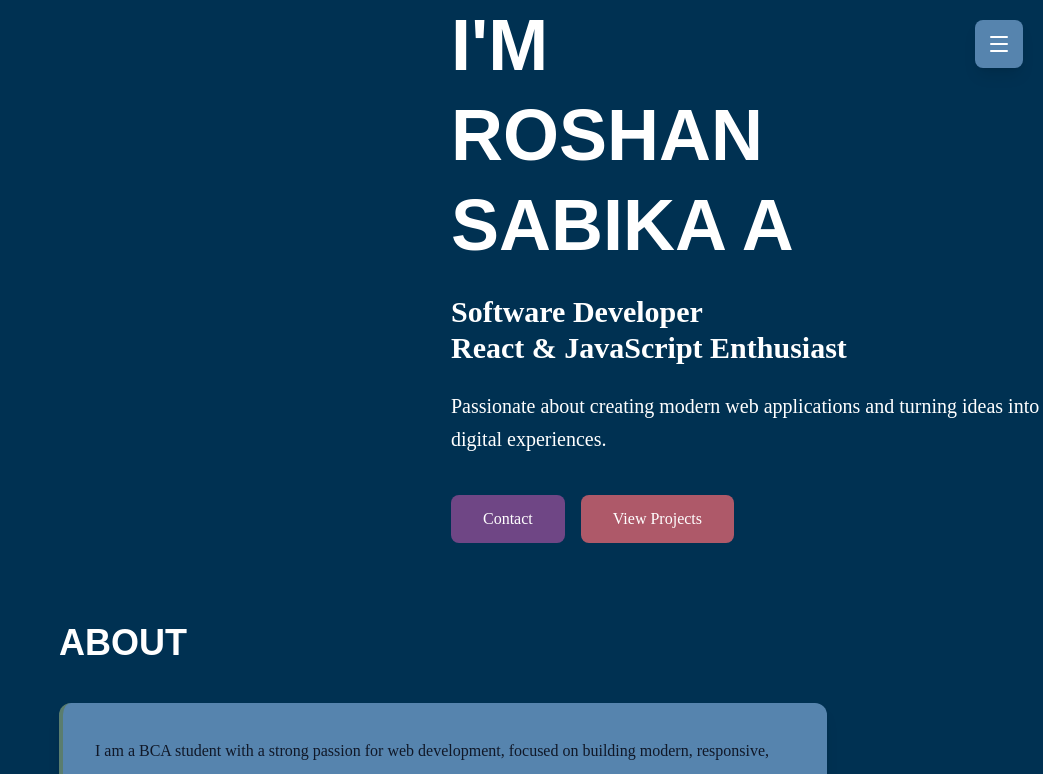
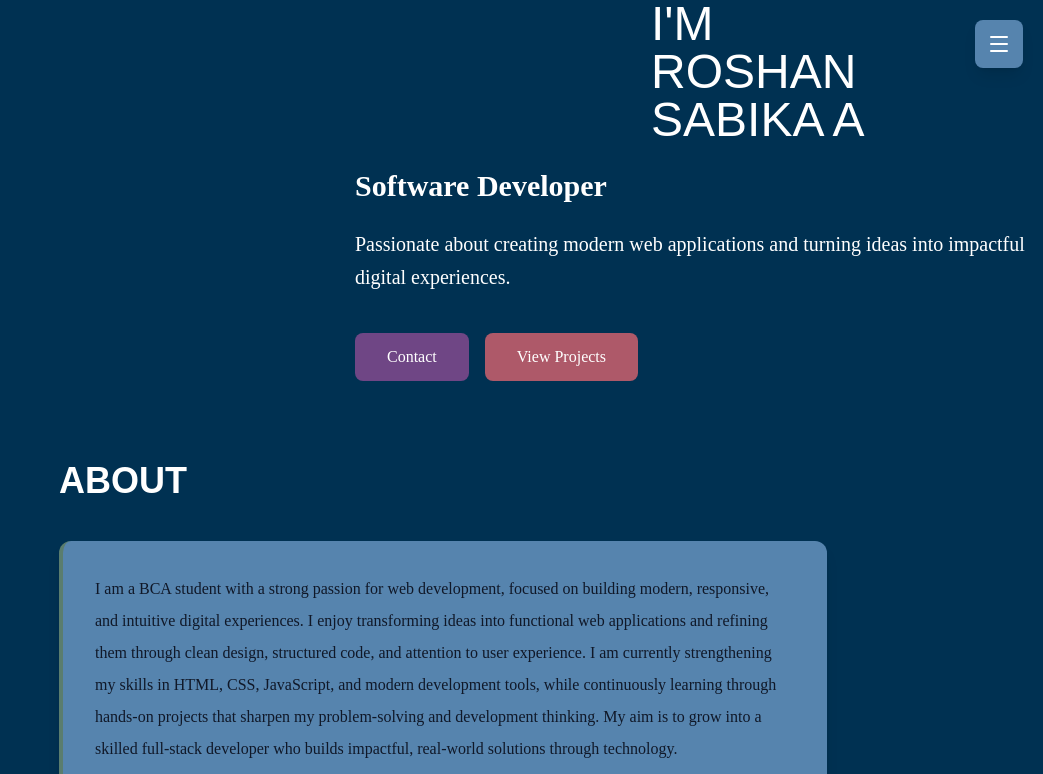
Before and after one commit to RoshanSabika2807/Portfolio-RoshanSabika, a React (Vite) app: page / in a window 1280 px wide. Shown: the top 774 px of the page, without its empty margins (237-1280 px from the left). Built offline with nearby package versions, Linux system fonts and the light colour scheme; a web font is replaced by a local one.

Commit message:
neww position

```diff
--- a/src/components/Home.jsx
+++ b/src/components/Home.jsx
@@ -2,12 +2,12 @@ function Home() {
   return (
     <section
       id="home"
-      className="w-full ml-64 px-10  overflow-x-hidden"
+      className="w-full overflow-x-hidden ml-64 px-10"
     >
-      <div className="w-full max-w-5xl mx-auto px-6 md:px-12">
+      <div className="">
 
         {/* Name */}
-        <h1 className="text-5xl md:text-7xl font-bold leading-tight">
+        <h1 className="text-5xl w-full overflow-x-hidden ml-64 px-10">
           I'M <br />
           ROSHAN <br />
           SABIKA A
@@ -16,8 +16,6 @@ function Home() {
         {/* Role */}
         <p className="text-xl md:text-3xl font-semibold mt-6 ">
           Software Developer
-          <br />
-          React & JavaScript Enthusiast
         </p>
 
         {/* Description */}
```
